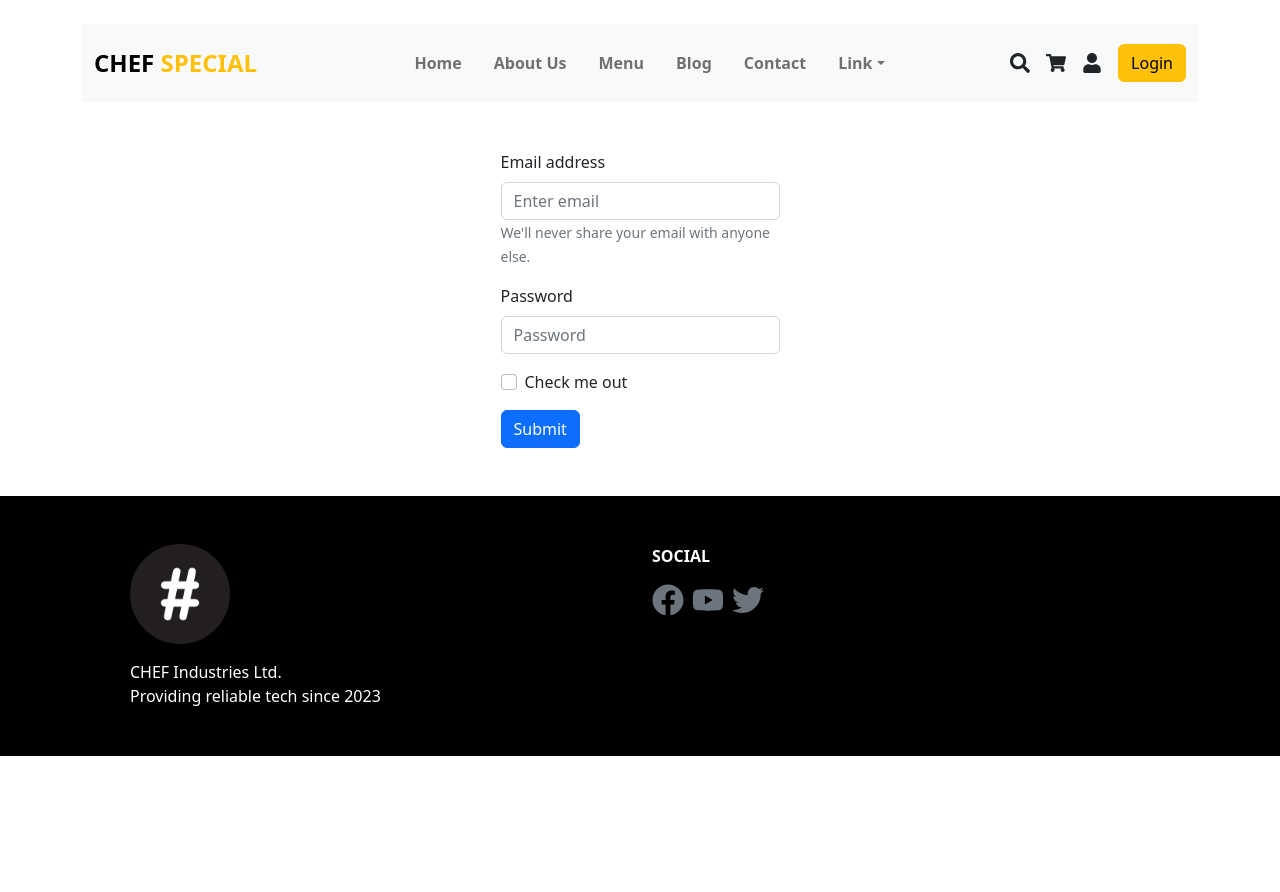
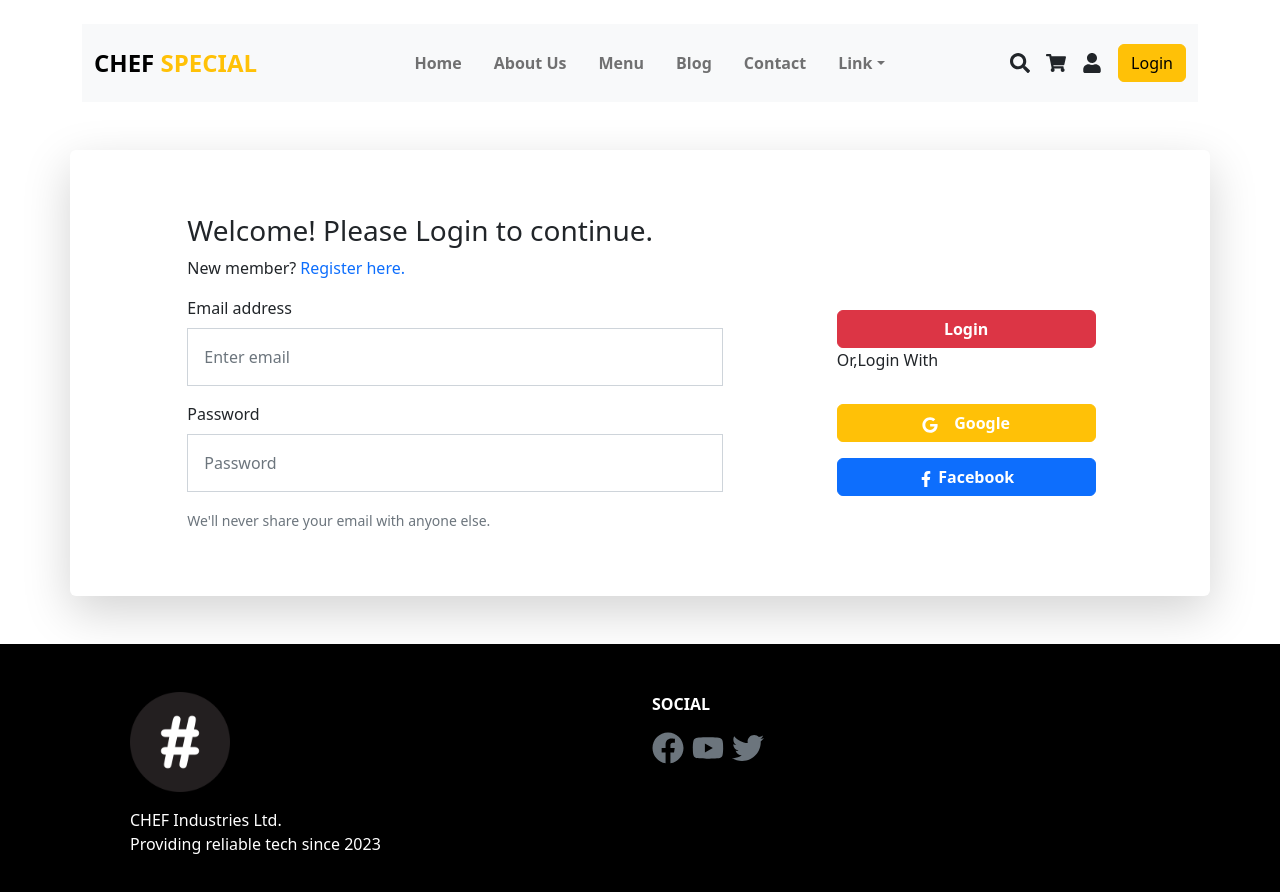
Before and after one commit to prantosheikh/chef-special, a React (Vite) app: page /login in a window 1280 px wide. Shown: the top 892 px of the page. Before the commit the page ends 800 px from the top, so only its background shows below. Built offline with nearby package versions, Linux system fonts and the light colour scheme.

Commit message:
Login Component Design Complete

```diff
--- a/src/pages/Login.jsx
+++ b/src/pages/Login.jsx
@@ -1,29 +1,65 @@
 import React from "react";
-import { Button, Container, Form } from "react-bootstrap";
+import { Container, Form } from "react-bootstrap";
+import { FaFacebookF, FaGoogle } from "react-icons/fa";
+import { Link } from "react-router-dom";
+
 
 const Login = () => {
   return (
     <Container>
-        <Form className="w-25 mx-auto my-5">
+      <div className="row my-5 shadow-lg p-3 mb-5 bg-body-tertiary rounded">
+        <div className="col-sm-12 col-md-8">
+          <Form className="w-75 mx-auto my-5">
+            <h3>Welcome! Please Login to continue.</h3>
+            <p>
+              New member?
+              <span>
+                <Link className="text-decoration-none ms-1" to="/regiter">
+                  Register here.
+                </Link>
+              </span>
+            </p>
             <Form.Group className="mb-3" controlId="formBasicEmail">
               <Form.Label>Email address</Form.Label>
-        <Form.Control type="email" placeholder="Enter email" />
-        <Form.Text className="text-muted">
-          We'll never share your email with anyone else.
-        </Form.Text>
+              <Form.Control
+                type="email"
+                placeholder="Enter email"
+                className="rounded-0 p-3"
+              />
             </Form.Group>
 
             <Form.Group className="mb-3" controlId="formBasicPassword">
               <Form.Label>Password</Form.Label>
-        <Form.Control type="password" placeholder="Password" />
+              <Form.Control
+                className="rounded-0 p-3"
+                type="password"
+                placeholder="Password"
+              />
             </Form.Group>
-      <Form.Group className="mb-3" controlId="formBasicCheckbox">
-        <Form.Check type="checkbox" label="Check me out" />
-      </Form.Group>
-      <Button variant="primary" type="submit">
-        Submit
-      </Button>
+            <Form.Text className="text-muted">
+              We'll never share your email with anyone else.
+            </Form.Text>
           </Form>
+        </div>
+        <div className="col-sm-12 col-md-4 my-5">
+          <div className="mt-5">
+            <button className="btn btn-danger w-75 mt-5 text-white fw-bold">
+              Login
+            </button>
+            <p>Or,Login With</p>
+          </div>
+          <div>
+            <button className="btn btn-warning w-75 my-3 text-white fw-bold">
+              <FaGoogle className="me-3 text-white fw-bold" />
+              Google
+            </button>{" "}
+            <br />
+            <button className="btn btn-primary w-75 text-white fw-bold">
+              <FaFacebookF className="text-white fw-semibold" /> Facebook
+            </button>
+          </div>
+        </div>
+      </div>
     </Container>
   );
 };
```
Lines whose indentation alone changed are shown as unchanged.
